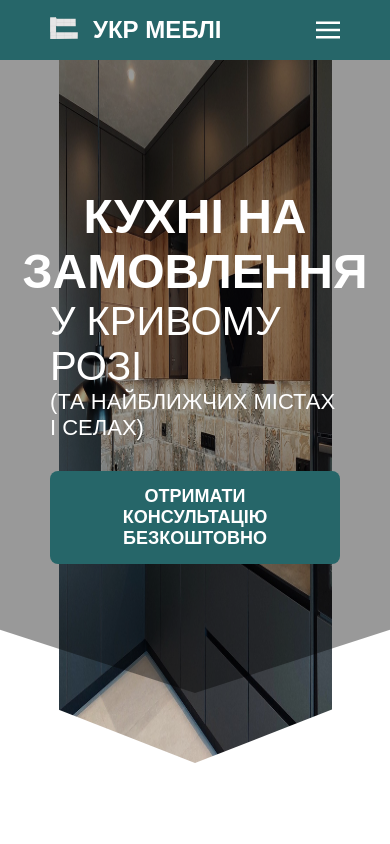
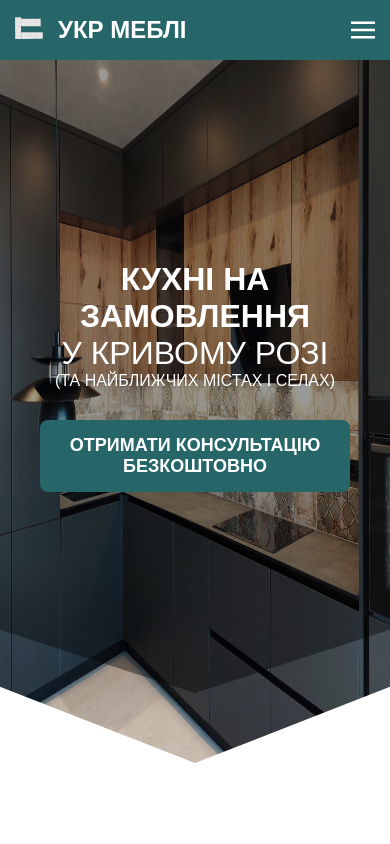
Before and after one commit to MrAbramov/kitchen-landing.github.io, a plain HTML site: page index.html in a window 390 px wide. Shown: the top 844 px of the page. Drawn offline with Linux system fonts and the light colour scheme.

Commit message:
Responce

```diff
--- a/css/styles.css
+++ b/css/styles.css
@@ -715,3 +715,27 @@ li {
         display: none;
     }
 }
+
+@media screen and (max-width: 767px) {
+    .container {
+        padding: 15px;
+    }
+
+    .bg-wrapper {
+        background-size: 100% 100%;
+    }
+
+    .section-main h2,
+    .section-main h1 {
+        font-size: 2rem;
+    }
+
+    .section-main p {
+        font-size: 16px;
+    }
+
+    .dropdown-text.active .hidden-content {
+        height: 610px;
+    }
+
+}
```
